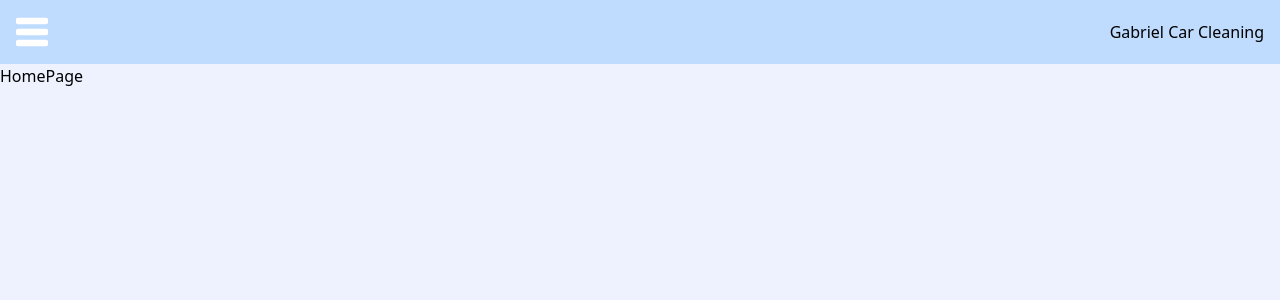
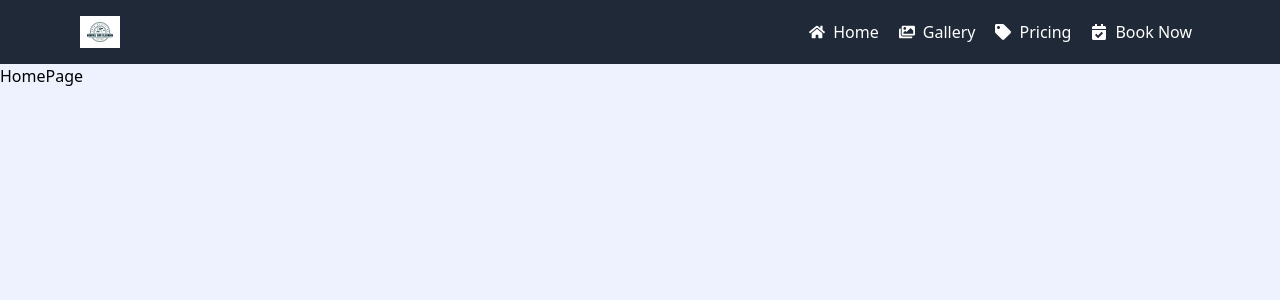
Before and after one commit to Succorro/GCC, a React (Vite) app: page / in a window 1280 px wide. Shown: the top 300 px of the page. Built offline with nearby package versions, Linux system fonts and the light colour scheme.

Commit message:
Updated navigation, created menu and links to future page integrations, provided logo of company

```diff
--- a/src/Navigation.jsx
+++ b/src/Navigation.jsx
@@ -1,18 +1,92 @@
-import React from 'react'
+import React, { useState, useEffect, useRef } from 'react';
+import { FaBars, FaTimes, FaHome, FaImages, FaTag, FaCalendarCheck } from 'react-icons/fa';
 
 const Navigation = () => {
+  const [isOpen, setIsOpen] = useState(false);
+  const [menuHeight, setMenuHeight] = useState(0)
+  const menuRef = useRef(null)
+
+  const toggleMenu = () => {
+    setIsOpen(!isOpen);
+  };
+
+  useEffect(() => {
+    if (isOpen) {
+      const height = menuRef.current.scrollHeight;
+      setMenuHeight(height);
+    } else {
+      setMenuHeight(0);
+    }
+  }, [isOpen])
+
+  const navItems = [
+    { id: 'home', name: 'Home', icon: FaHome },
+    { id: 'gallery', name: 'Gallery', icon: FaImages },
+    { id: 'pricing', name: 'Pricing', icon: FaTag },
+    { id: 'book-now', name: 'Book Now', icon: FaCalendarCheck },
+  ];
+
   return (
-    <div className='bg-blue-200 w-full h-16 '>
-      <div className='flex justify-between items-center p-4'>
-        <div className='w-8 '>
-          <img src="/menu.svg" alt="menuIcon" />
-        </div>
-        <div>
-          <h2>Gabriel Car Cleaning</h2>
+    <nav className="bg-gray-800 text-white">
+      <div className="max-w-6xl mx-auto px-4">
+        <div className="flex justify-between">
+          <div className="flex items-center py-4">
+            <span className="font-semibold text-lg">
+              <img
+                src="/GabrielCarCleaning.webp"
+                alt="GCC Logo"
+                className='w-10'
+              />
+            </span>
+          </div>
+
+          {/* Mobile menu button */}
+          <div className="md:hidden flex items-center">
+            <button onClick={toggleMenu} className="text-white focus:outline-none">
+              {isOpen ? <FaTimes size={24} /> : <FaBars size={24} />}
+            </button>
+          </div>
+
+          {/* Desktop menu */}
+          <div className="hidden md:flex items-center space-x-1">
+            {navItems.map((item) => (
+              <a
+                key={item.id}
+                href={`#${item.id}`}
+                className="py-4 px-2 hover:bg-gray-700 flex items-center"
+              >
+                <item.icon className="mr-2" />
+                {item.name}
+              </a>
+            ))}
+          </div>
         </div>
       </div>
-    </div>
-  )
-}
 
-export default Navigation
+      {/* Mobile menu */}
+      <div
+        ref={menuRef}
+        style={{
+          maxHeight: `${menuHeight}px`,
+          overflow: 'hidden',
+          transition: 'max-height 0.5s cubic-bezier(0.4, 0, 0.2, 1',
+        }}
+        className="md:hidden"
+      >
+        {navItems.map((item) => (
+          <a
+            key={item.id}
+            href={`#${item.id}`}
+            className="block py-2 px-4 text-sm hover:bg-gray-700 flex items-center"
+            onClick={toggleMenu}
+          >
+            <item.icon className="mr-2" />
+            {item.name}
+          </a>
+        ))}
+      </div>
+    </nav>
+  );
+};
+
+export default Navigation;
```
